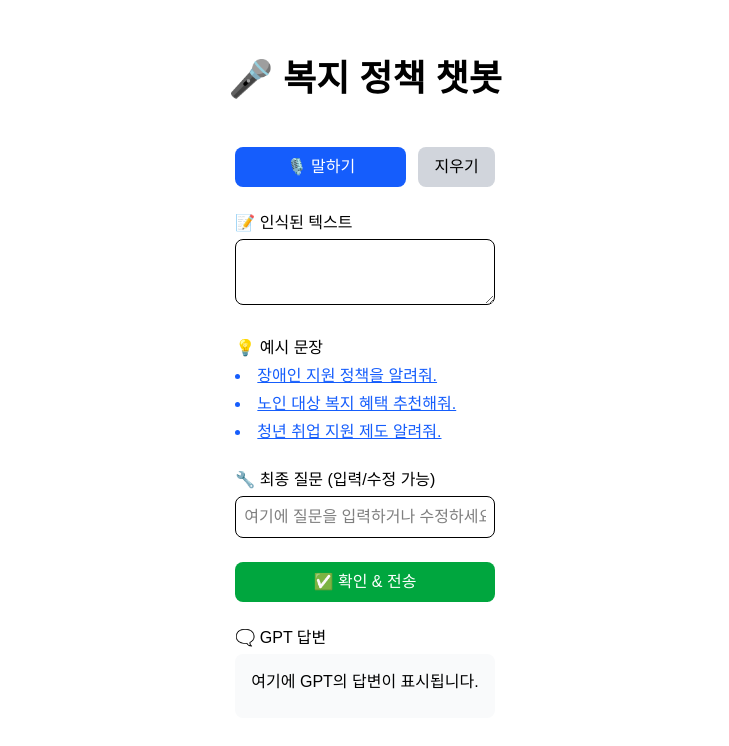
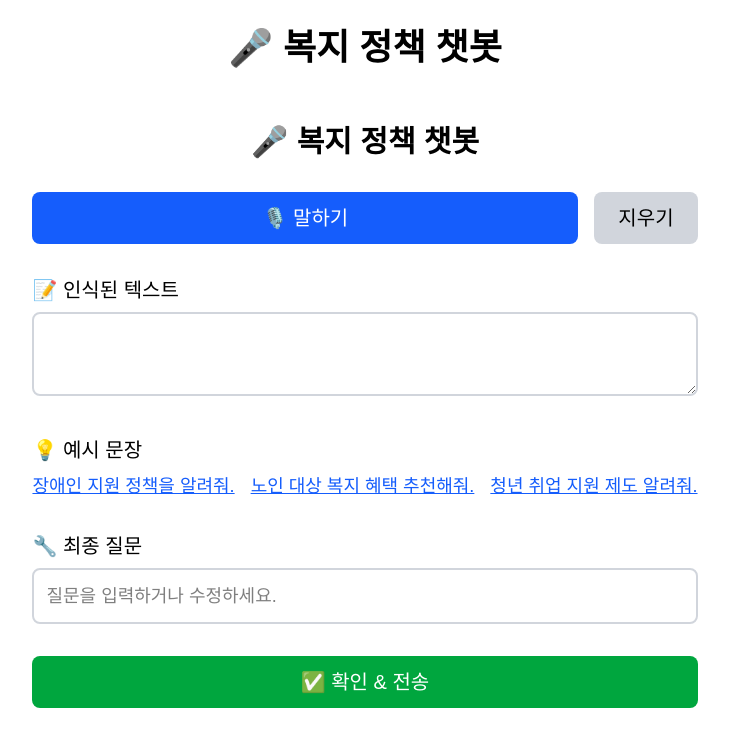
Before and after one commit to jasonhk24/voice-welfare, a Next.js app: page / in a window 1280 px wide. Shown: the top 746 px of the page, without its empty margins (275-1004 px from the left). Built offline with nearby package versions, Linux system fonts and the light colour scheme.

Commit message:
style: 카드형 GPT 답변 & 폰트/레이아웃 조정

```diff
--- a/src/components/SpeechToChat.tsx
+++ b/src/components/SpeechToChat.tsx
@@ -8,7 +8,7 @@ export default function SpeechToChat() {
   const [listening, setListening] = useState(false);
   const [transcript, setTranscript] = useState('');
   const [promptText, setPromptText] = useState('');
-  const [reply, setReply] = useState('');
+  const [replies, setReplies] = useState<string[]>([]);
   const [loading, setLoading] = useState(false);
   const recogRef = useRef<any>(null);
 
@@ -26,7 +26,6 @@ export default function SpeechToChat() {
 
       recog.onstart = () => setListening(true);
       recog.onend = () => setListening(false);
-
       recog.onresult = (event: any) => {
         const text = Array.from(event.results)
           .map((r: any) => r[0].transcript)
@@ -48,7 +47,7 @@ export default function SpeechToChat() {
   const sendToGPT = async () => {
     if (!promptText) return alert('먼저 질문을 입력하거나 말해주세요.');
     setLoading(true);
-    setReply('');
+    setReplies([]);
     try {
       const res = await fetch('/api/chat', {
         method: 'POST',
@@ -56,81 +55,101 @@ export default function SpeechToChat() {
         body: JSON.stringify({ prompt: promptText }),
       });
       const { answer, error } = await res.json();
-      if (error) setReply('Error: ' + error);
-      else setReply(answer);
+      if (error) {
+        setReplies([`Error: ${error}`]);
+      } else {
+        // 답변을 문장 단위로 쪼개서 배열에 저장
+        const parts = answer
+          .split(/(?:\r?\n)+/)    // 빈 줄 기준
+          .map(s => s.trim())
+          .filter(s => s);
+        setReplies(parts);
+      }
     } catch {
-      setReply('네트워크 오류가 발생했습니다.');
+      setReplies(['네트워크 오류가 발생했습니다.']);
     }
     setLoading(false);
   };
 
   return (
-    <div className="max-w-xl mx-auto p-6 space-y-6">
-      <div className="flex space-x-3">
+    <div className="max-w-3xl mx-auto p-8 space-y-8 text-lg">
+      {/* 헤더 */}
+      <h1 className="text-3xl font-bold text-center">🎤 복지 정책 챗봇</h1>
+
+      {/* 컨트롤 */}
+      <div className="flex space-x-4">
         <button
           onClick={toggleListen}
-          className="flex-1 py-2 bg-blue-600 text-white rounded-lg"
+          className="flex-1 py-3 bg-blue-600 text-white rounded-lg text-xl hover:bg-blue-700 transition"
         >
           {listening ? '■ 중지' : '🎙️ 말하기'}
         </button>
         <button
           onClick={() => { setTranscript(''); setPromptText(''); }}
-          className="py-2 px-4 bg-gray-300 rounded-lg"
+          className="py-3 px-6 bg-gray-300 rounded-lg text-xl hover:bg-gray-400 transition"
         >
           지우기
         </button>
       </div>
 
+      {/* 인식 텍스트 & 수정 */}
       <div>
-        <h2 className="font-medium">📝 인식된 텍스트</h2>
+        <label className="block text-xl font-medium mb-2">📝 인식된 텍스트</label>
         <textarea
-          className="w-full border p-2 rounded-lg mt-1"
+          className="w-full border-2 border-gray-300 p-3 rounded-lg text-lg focus:outline-none focus:border-blue-500"
           rows={2}
           value={transcript}
           onChange={e => { setTranscript(e.target.value); setPromptText(e.target.value); }}
         />
       </div>
 
+      {/* 예시 문장 */}
       <div>
-        <h2 className="font-medium">💡 예시 문장</h2>
-        <ul className="list-disc list-inside text-blue-600 space-y-1 mt-1">
+        <label className="block text-xl font-medium mb-2">💡 예시 문장</label>
+        <div className="flex space-x-4">
           {examples.map(ex => (
-            <li key={ex}>
-              <button
-                onClick={() => { setPromptText(ex); setTranscript(ex); }}
-                className="underline"
-              >
-                {ex}
-              </button>
-            </li>
+            <button
+              key={ex}
+              onClick={() => { setPromptText(ex); setTranscript(ex); }}
+              className="text-blue-600 underline"
+            >
+              {ex}
+            </button>
           ))}
-        </ul>
+        </div>
       </div>
 
+      {/* 최종 질문 입력 */}
       <div>
-        <h2 className="font-medium">🔧 최종 질문 (입력/수정 가능)</h2>
+        <label className="block text-xl font-medium mb-2">🔧 최종 질문</label>
         <input
           type="text"
-          className="w-full border p-2 rounded-lg mt-1"
+          className="w-full border-2 border-gray-300 p-3 rounded-lg text-lg focus:outline-none focus:border-blue-500"
           value={promptText}
           onChange={e => setPromptText(e.target.value)}
-          placeholder="여기에 질문을 입력하거나 수정하세요."
+          placeholder="질문을 입력하거나 수정하세요."
         />
       </div>
 
+      {/* 전송 버튼 */}
       <button
         onClick={sendToGPT}
         disabled={loading}
-        className="w-full py-2 bg-green-600 text-white rounded-lg disabled:opacity-50"
+        className="w-full py-3 bg-green-600 text-white rounded-lg text-xl disabled:opacity-50 hover:bg-green-700 transition"
       >
         {loading ? '생성 중…' : '✅ 확인 & 전송'}
       </button>
 
-      <div>
-        <h2 className="font-medium">🗨️ GPT 답변</h2>
-        <p className="p-4 bg-gray-50 rounded-lg min-h-[4rem] mt-1">
-          {reply || '여기에 GPT의 답변이 표시됩니다.'}
-        </p>
+      {/* GPT 답변 카드 */}
+      <div className="grid grid-cols-1 md:grid-cols-2 gap-6">
+        {replies.map((r, i) => (
+          <div
+            key={i}
+            className="p-6 bg-white shadow-md rounded-lg border-l-4 border-blue-500"
+          >
+            <p>{r}</p>
+          </div>
+        ))}
       </div>
     </div>
   );
```
